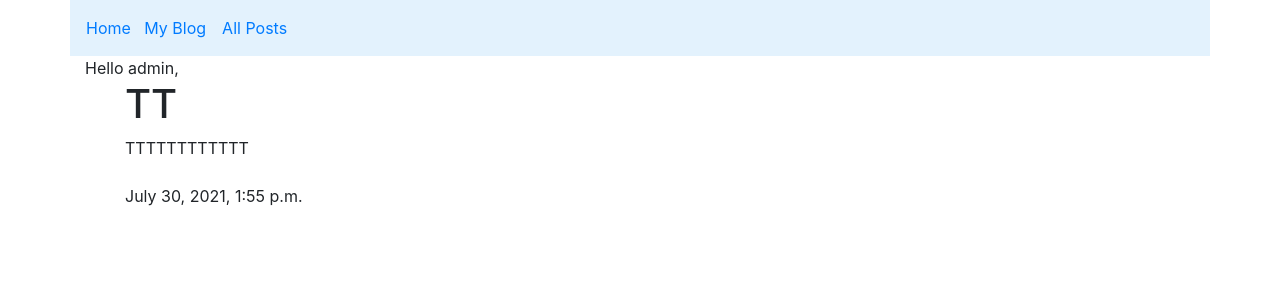
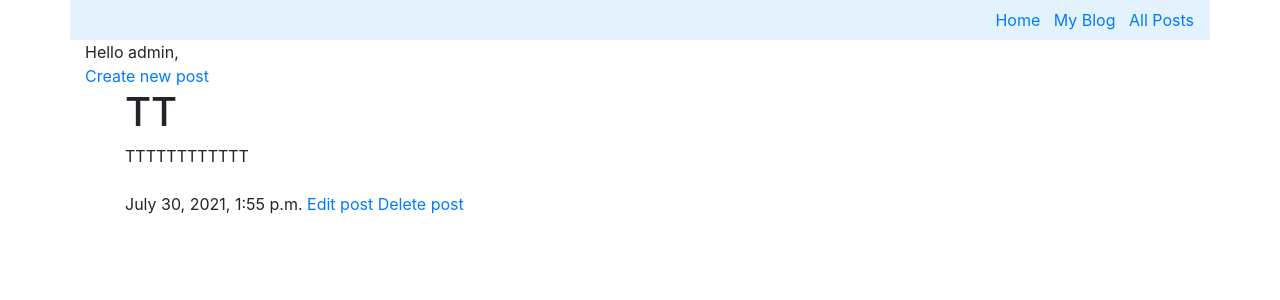
Before and after one commit to DmitriyBul/blog_app, a Django app: page /myblog/ in a window 1280 px wide. Shown: the top 300 px of the page. Run offline with Django 3.2, Linux system fonts and the light colour scheme; a user stored in the database is signed in; data comes from the database, SQL or seed files in the repository; both versions use the stored data as it was after the commit; some libraries are stand-ins or nearby versions.

Commit message:
Users can delete and edit posts

```diff
--- a/MyBlog/blog/templates/blog/base.html
+++ b/MyBlog/blog/templates/blog/base.html
@@ -1,3 +1,8 @@
+{% url 'blog:subs_post_list' as subs_url%}
+{% url 'blog:my_post_list' as my_post_url%}
+{% url 'blog:post_list' as post_list_url%}
+
+
 <!DOCTYPE HTML>
 <html lang="en">
 <head>
@@ -13,21 +18,41 @@
 </head>
 <body>
 <nav class="navbar navbar-expand-lg navbar-light container" style="background-color: #e3f2fd;">
+
+    <button class="navbar-toggler" type="button" data-toggle="collapse" data-target="#navbarNavDropdown" aria-controls="navbarNavDropdown" aria-expanded="false" aria-label="Toggle navigation">
+        <span class="navbar-toggler-icon"></span>
+      </button>
+      <div class="collapse navbar-collapse" id="navbarNavDropdown">
+        <ul class="navbar-nav ml-auto">
+          <li class="nav-item {% if request.path == subs_url %}active {% endif %}	">
     <a href="{% url 'blog:subs_post_list' %}">Home</a>&nbsp&nbsp&nbsp
-    <button class="navbar-toggler" type="button" data-toggle="collapse" data-target="#navbarNavDropdown"
-            aria-controls="navbarNavDropdown" aria-expanded="false" aria-label="Toggle navigation">
-        <span class="navbar-toggler-icon"></span>
-    </button>
-    <a href="{% url 'blog:my_post_list' %}">My Blog</a>
-    <button class="navbar-toggler" type="button" data-toggle="collapse" data-target="#navbarNavDropdown"
-            aria-controls="navbarNavDropdown" aria-expanded="false" aria-label="Toggle navigation">
-        <span class="navbar-toggler-icon"></span>
-    </button>
-    <a class="nav-link" href="{% url 'blog:post_list'%}">All Posts</a>
-    <button class="navbar-toggler" type="button" data-toggle="collapse" data-target="#navbarNavDropdown"
-            aria-controls="navbarNavDropdown" aria-expanded="false" aria-label="Toggle navigation">
-        <span class="navbar-toggler-icon"></span>
-    </button>
+          </li>
+          <li class="nav-item {% if request.path == my_post_url %}active {% endif %}">
+    <a href="{% url 'blog:my_post_list' %}">My Blog</a>&nbsp&nbsp&nbsp
+          </li>
+          <li class="nav-item {% if request.path == post_list_url%}active {% endif %}">
+    <a href="{% url 'blog:post_list'%}">All Posts</a>
+          </li>
+          {% if user.is_authenticated%}
+          {% else %}
+
+            {% endif %}
+          {% if user.is_authenticated%}
+          <li class="nav-item ">
+            {# <a class="nav-link" href="{% url 'accounts:logout'%}">Выйти</a>#}
+          </li>
+          {% else %}
+          <li class="nav-item ">
+            {# <a class="nav-link" href="{% url 'accounts:login'%}">Войти</a>#}
+          </li>
+          <li class="nav-item ">
+           {#  <a class="nav-link" href="{% url 'accounts:register'%}">Регистрация</a>#}
+          </li>
+          {% endif %}
+
+        </ul>
+      </div>
+
 </nav>
 <div class="container">
     {% if request.user.is_authenticated %}
--- a/MyBlog/blog/templates/blog/my_post_list.html
+++ b/MyBlog/blog/templates/blog/my_post_list.html
@@ -1,6 +1,7 @@
 {% extends "blog/base.html" %}
 
 {% block content %}
+<a href="{% url 'blog:post_create' %}">Create new post</a>
 <ul>
     {% for post in post_list %}
     <h1>{{ post.title }}</h1>
@@ -10,6 +11,8 @@
    {# <a href="{% url 'blog:delete_user' post.user%}">Unsubsсribe</a> #}
     <br>
     {{ post.date }}
+    <a href="{% url 'blog:post_edit' post.id%}">Edit post</a>
+    <a href="{% url 'blog:post_delete' post.id%}">Delete post</a>
     {% endfor %}
 </ul>
 {% endblock %}
--- a/MyBlog/blog/urls.py
+++ b/MyBlog/blog/urls.py
@@ -6,10 +6,13 @@ app_name = 'blog'
 urlpatterns = [
     path('', lambda req: redirect('/home/')),
     path('all/', views.PostListView.as_view(), name='post_list'),
+    path('create/', views.PostCreateView.as_view(), name='post_create'),
+    path('edit/<int:id>/', views.PostEditView.as_view(), name='post_edit'),
+    path('delete/<int:id>/', views.PostDeleteView.as_view(), name='post_delete'),
     path('myblog/', views.MyPostListView.as_view(), name='my_post_list'),
     path('home/', views.SubsListView.as_view(), name='subs_post_list'),
     path('add_user/<str:username>/', views.AddUserView.as_view(), name='add_user'),
     path('delete_user/<str:username>/', views.DeleteUserView.as_view(), name='delete_user'),
     path('<str:username>/', views.UserPostListView.as_view(), name='user_post_list'),
-    path('alreadyread/<int:id>', views.AddAlreadyReadView.as_view(), name='already_read'),
+    path('alreadyread/<int:id>/', views.AddAlreadyReadView.as_view(), name='already_read'),
 ]
--- a/MyBlog/blog/views.py
+++ b/MyBlog/blog/views.py
@@ -1,7 +1,8 @@
 from django.contrib.auth.models import User
 from django.shortcuts import render, get_object_or_404, redirect
-from django.views.generic import ListView, View
+from django.views.generic import ListView, View, FormView
 
+from blog.forms import PostCreationForm
 from blog.models import Post, UserFollowing, AlreadyRead
 from django.contrib.auth.mixins import LoginRequiredMixin
 
@@ -57,7 +58,8 @@ class SubsListView(ListView, LoginRequiredMixin):
     def get(self, request, ordering='AZ', *args, **kwargs):
         already_read_queryset = list(AlreadyRead.objects.filter(user=request.user).values_list('post_id', flat=True))
         followers_queryset = list(UserFollowing.objects.filter(user=request.user).values_list('following', flat=True))
-        post_list = Post.objects.filter(author__in=followers_queryset).exclude(id__in=already_read_queryset).order_by('-date')
+        post_list = Post.objects.filter(author__in=followers_queryset).exclude(id__in=already_read_queryset).order_by(
+            '-date')
         template_name = 'blog/subs_list.html'
         context = {'post_list': post_list}
         return render(request, template_name, context)
@@ -69,7 +71,65 @@ class AddAlreadyReadView(View, LoginRequiredMixin):
         AlreadyRead.objects.get_or_create(user=request.user, post=post)
         already_read_queryset = list(AlreadyRead.objects.filter(user=request.user).values_list('post_id', flat=True))
         followers_queryset = list(UserFollowing.objects.filter(user=request.user).values_list('following', flat=True))
-        post_list = Post.objects.filter(author__in=followers_queryset).exclude(id__in=already_read_queryset).order_by('-date')
+        post_list = Post.objects.filter(author__in=followers_queryset).exclude(id__in=already_read_queryset).order_by(
+            '-date')
         template_name = 'blog/subs_list.html'
         context = {'post_list': post_list}
         return render(request, template_name, context)
+
+
+class PostCreateView(FormView, LoginRequiredMixin):
+    def post(self, request, ordering='AZ', *args, **kwargs):
+        template_name = 'add_post.html'
+        form = PostCreationForm(request.POST, author=request.user)
+        if form.is_valid():
+            # Данные формы валидны.
+            # img = form.cleaned_data.get("image")
+            cd = form.cleaned_data
+            new_item = form.save(commit=False)
+            new_item.author = request.user
+            # Добавляем пользователя к созданному объекту.
+            new_item.save()
+            '''
+            mail_host = "localhost"
+            user_list = User.objects.filter(id__in=lst_of_ids)
+            recipients = []
+            for user in user_list:
+                recipients.append(user.email)
+            message = 'У пользователя {0} в блоге появилась новая запись!'.format(user)
+            subject = 'Новый пост'
+            send_mail(subject, message, mail_host, recipients, fail_silently=False)
+            '''
+            return redirect("/home/")
+
+    def get(self, request, ordering='AZ', *args, **kwargs):
+        template_name = 'blog/create.html'
+        form = PostCreationForm(author=request.user)
+        context = {'form': form}
+        return render(request, template_name, context)
+
+
+class PostEditView(FormView, LoginRequiredMixin):
+    def post(self, request, *args, **kwargs):
+        post = Post.objects.get(id=self.kwargs['id'])
+        author = post.author
+        form = PostCreationForm(request.POST, instance=post, author=request.user)
+        if form.is_valid() and author == request.user:
+            post = form.save(commit=False)
+            post.author = request.user
+            post.save()
+            return redirect("/home/")
+
+    def get(self, request, *args, **kwargs):
+        post = Post.objects.get(id=self.kwargs['id'])
+        form = PostCreationForm(request.POST, instance=post, author=request.user)
+        return render(request, 'blog/post_edit.html', {'form': form})
+
+
+class PostDeleteView(View, LoginRequiredMixin):
+    def get(self, request, *args, **kwargs):
+        post = Post.objects.get(id=self.kwargs['id'])
+        author = post.author
+        if author == request.user:
+            Post.objects.get(id=self.kwargs['id']).delete()
+        return redirect("/home/")
```
Also changed, not shown: MyBlog/blog/forms.py (added, +13 -0 lines), MyBlog/blog/templates/blog/create.html (added, +11 -0 lines), MyBlog/blog/templates/blog/post_edit.html (added, +11 -0 lines), MyBlog/db.sqlite3.
